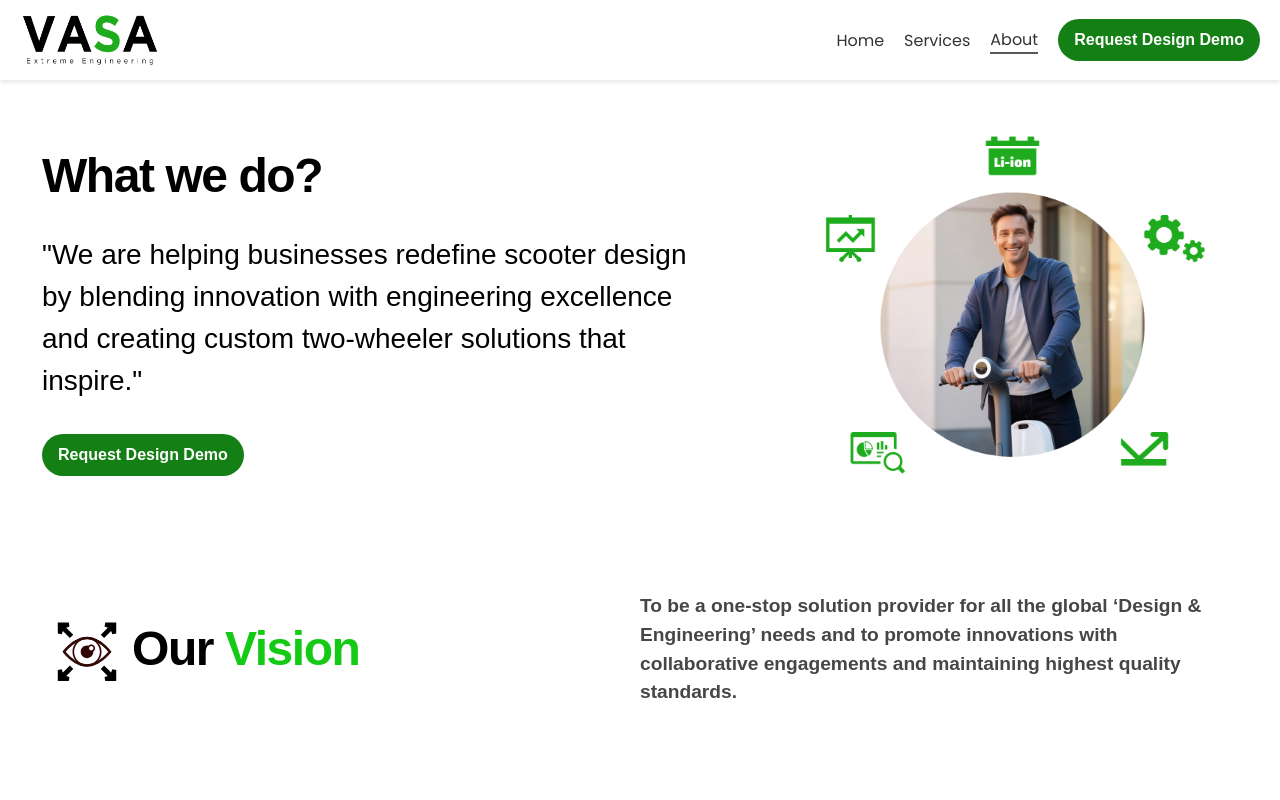
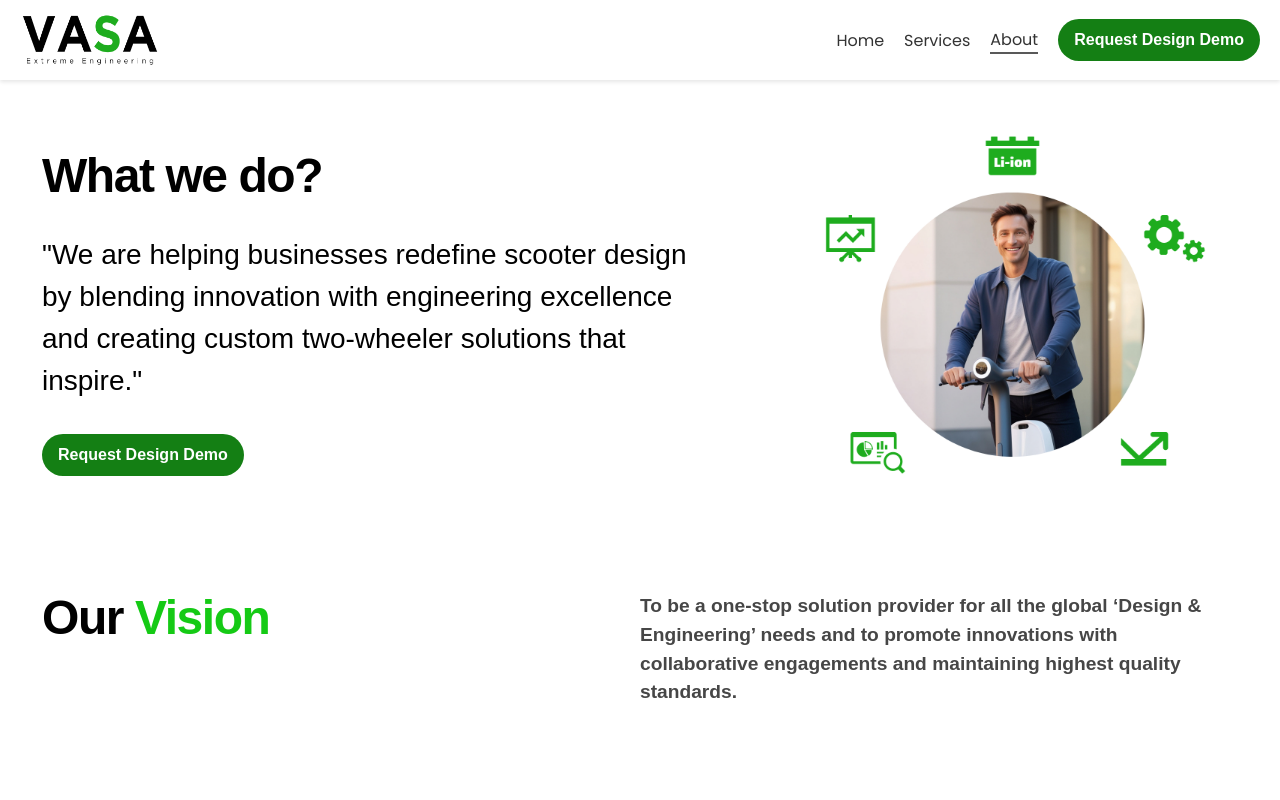
Before and after one commit to ShubhamSShinde-U/vasa, a React (Vite) app: page /about in a window 1280 px wide. Shown: the top 800 px of the page. Built offline with nearby package versions, Linux system fonts and the light colour scheme.

Commit message:
added route

```diff
--- a/src/pages/about/about.scss
+++ b/src/pages/about/about.scss
@@ -37,7 +37,7 @@
       width: 50%;
       display: flex;
       // flex-direction: column;
-      align-items: center;
+      // align-items: center;
       justify-content: center;
       // border: 1px solid grey;
     }
--- a/src/pages/about/about.tsx
+++ b/src/pages/about/about.tsx
@@ -37,7 +37,7 @@ function About() {
       </div>
       <div className="about-vision">
         <div className="vision-icon-text">
-          <img src="assets/vision.svg" width={90} alt="" />
+          {/* <img src="assets/vision.svg" width={90} alt="" /> */}
           <div className="primary-title">
             Our <span className="primary-span">Vision</span>
           </div>
--- /dev/null
+++ b/src/routes/lazy-route.ts
@@ -0,0 +1,9 @@
+import React from "react";
+
+const LazyHome = React.lazy(()=>import('../pages/landing-page'));
+const LazyAbout = React.lazy(()=>import('../pages/about/about'));
+
+export {
+    LazyHome,
+    LazyAbout
+}
--- /dev/null
+++ b/src/routes/route.tsx
@@ -0,0 +1,44 @@
+import { Navigate } from "react-router-dom";
+import Layout from "../components/layout/layout";
+import { LazyAbout, LazyHome } from "./lazy-route";
+import { Suspense } from "react";
+import { Loader } from "../sharedCompenents/loader/loader";
+
+const routes = [
+  {
+    path: "",
+    element: <Layout />,
+    children: [
+      {
+        path: "home",
+        element: (
+          <Suspense fallback={<Loader />}>
+            <LazyHome />
+          </Suspense>
+        ),
+      },
+      {
+        path: "about",
+        element: (
+          <Suspense fallback={<Loader />}>
+            <LazyAbout />
+          </Suspense>
+        ),
+      },
+      {
+        path: "services/:id",
+        element: (
+          <Suspense fallback={<Loader />}>
+            <LazyHome />
+          </Suspense>
+        ),
+      },
+      {
+        path: "*",
+        element: <Navigate to={"/home"} />,
+      },
+    ],
+  },
+];
+
+export { routes };
```
Also changed, not shown: src/App.tsx (+24 -27 lines).
